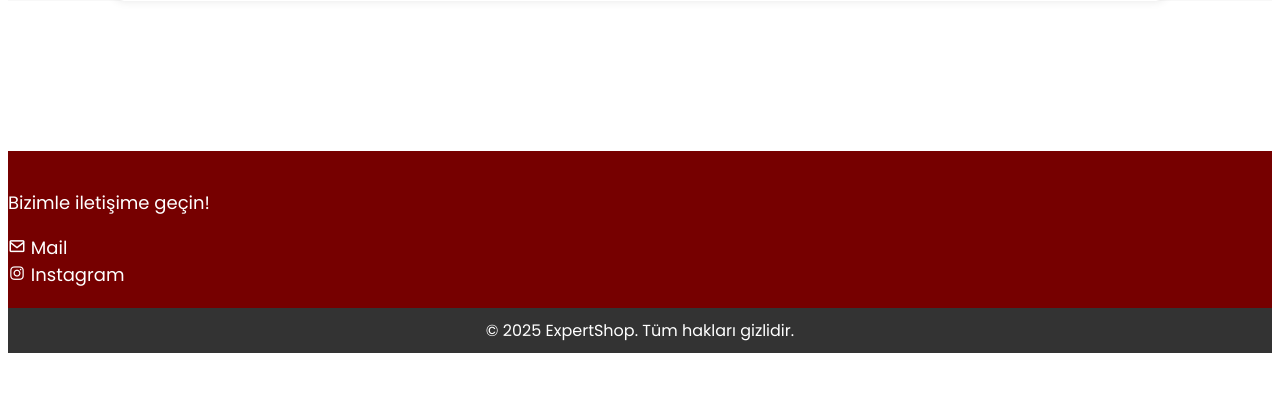
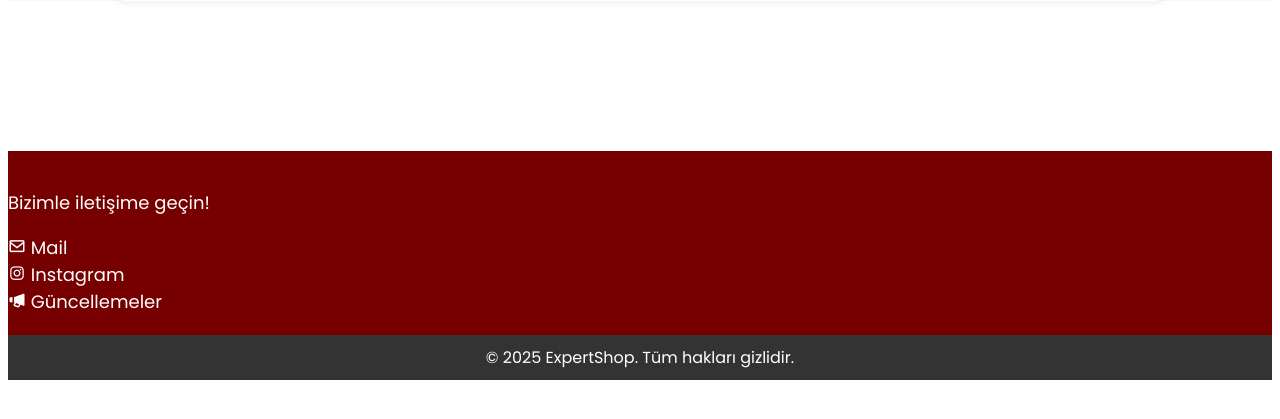
Before and after one commit to ofcRealXT/ExpertShop, a Flask app: page /sepet in a window 1280 px wide. Shown: the part 286-705 px from the top of the page. Run offline with Flask 3, Linux system fonts and the light colour scheme; the visitor is signed in with stand-in values (Sample User, id 1); data that the repository does not hold is empty.

Commit message:
Update cart.html

```diff
--- a/templates/cart.html
+++ b/templates/cart.html
@@ -15,6 +15,7 @@
             <a href="{{ url_for('home') }}"><img src="{{ url_for('static', filename='/Images/ExpertShop.png') }}" alt="ExpertShop"></a>
         </div>
     </header>
+
     {% with messages = get_flashed_messages(with_categories=true) %}
         {% if messages %}
             <div class="flash-messages">
@@ -24,6 +25,7 @@
             </div>
         {% endif %}
     {% endwith %}
+
     <main class="container-main">
         <div class="container">
             <h1><i class="bx bxs-cart"></i> Sepetim</h1>
@@ -44,7 +46,7 @@
                             <tr>
                                 <td>
                                     <div class="product-info">
-                                        <a href="{{ url_for('product_detail', product_id= item.product.id) }}"><img src="{{ url_for('static', filename='uploads/'+ item.product.image) }}" alt="{{ item.product.name }}"></a>
+                                        <a href="{{ url_for('product_detail', product_id= item.product.id) }}"><img src="{{ url_for('static', filename='uploads/images/'+ item.product.image) }}" alt="{{ item.product.name }}"></a>
                                         <p>{{ item.product.name }}</p>
                                     </div>
                                 </td>
@@ -92,6 +94,8 @@
                 <a href="mailto:talhaozc.2010@gmail.com" target="_blank"><i class='bx bx-envelope'></i> Mail</a>
                 <br>
                 <a href="https://www.instagram.com/talha.ozc22" target="_blank"><i class="bx bxl-instagram"></i> Instagram</a>
+                <br>
+                <a href="{{ url_for('updates') }}"><i class='bx bxs-megaphone'></i> Güncellemeler</a>
             </div>
         </div>
 
```
